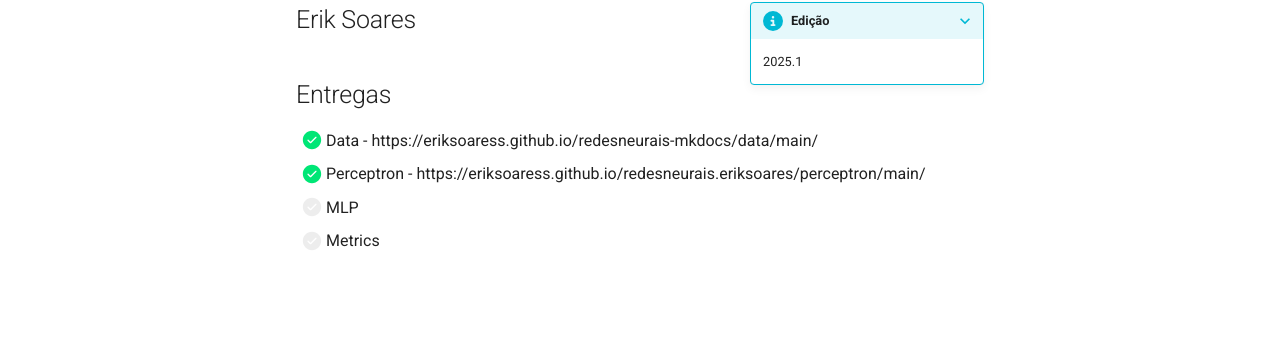
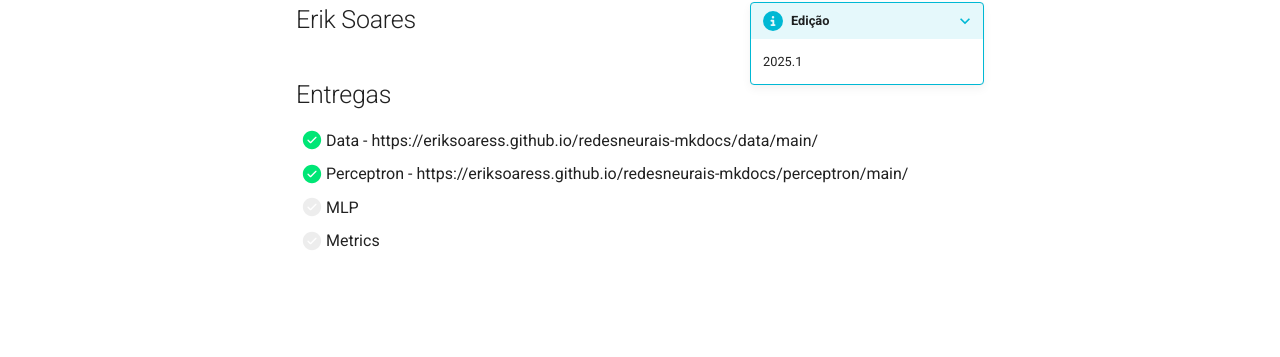
Before and after one commit to eriksoaress/redesneurais-mkdocs, an MkDocs documentation site: the page built from docs/index.md, in a window 1280 px wide. Shown: the part 178-535 px from the top of the page. Built offline with MkDocs 1.6.1 and Material for MkDocs 9.7.7, drawn with Linux system fonts in a browser that asks for light colours; comment, search, counter and statistics services are not loaded; some of the changed lines change nothing that is shown.

Commit message:
correção index

```diff
--- a/docs/index.md
+++ b/docs/index.md
@@ -12,6 +12,6 @@
 ## Entregas
 
 - [x] Data - https://eriksoaress.github.io/redesneurais-mkdocs/data/main/
-- [x] Perceptron - https://eriksoaress.github.io/redesneurais.eriksoares/perceptron/main/
+- [x] Perceptron - https://eriksoaress.github.io/redesneurais-mkdocs/perceptron/main/
 - [ ] MLP
 - [ ] Metrics
```
